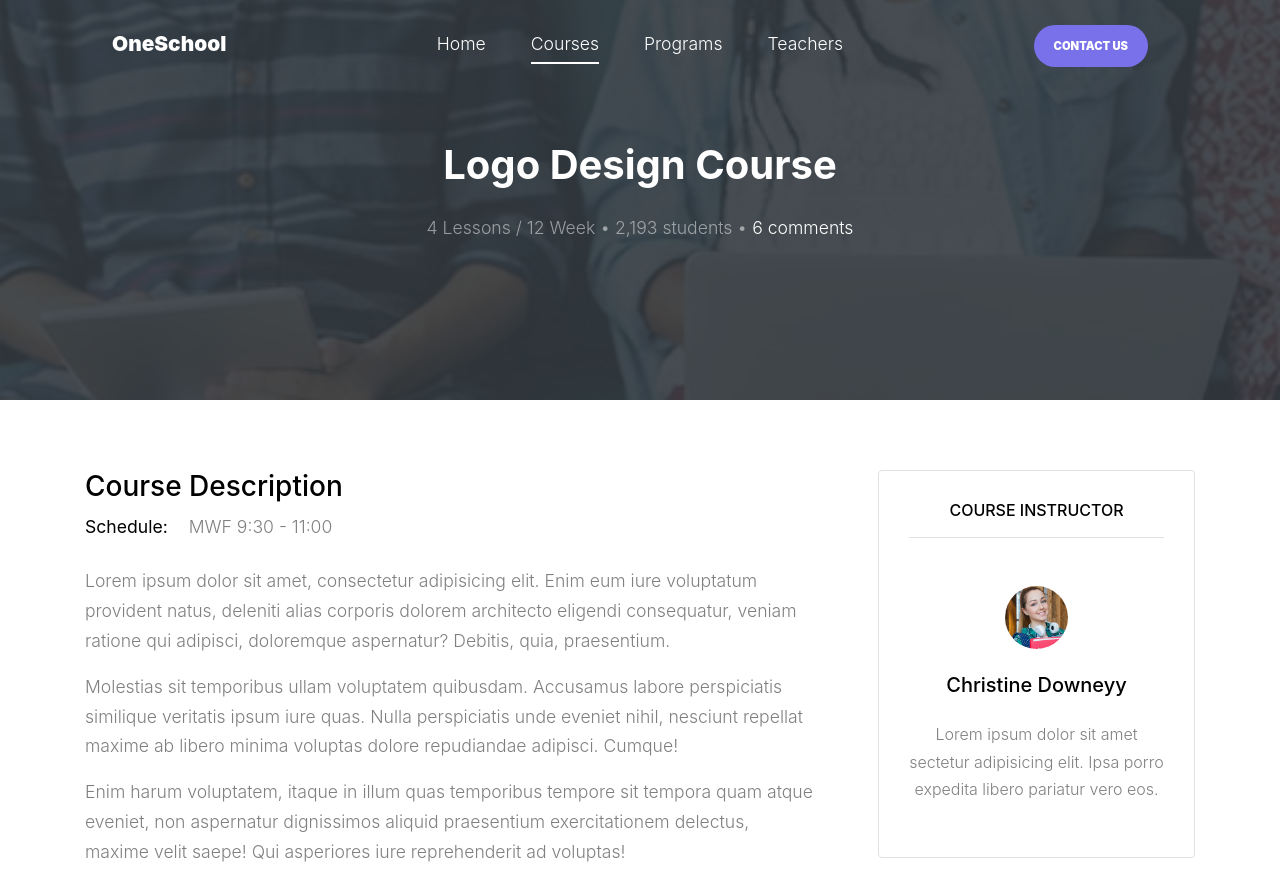
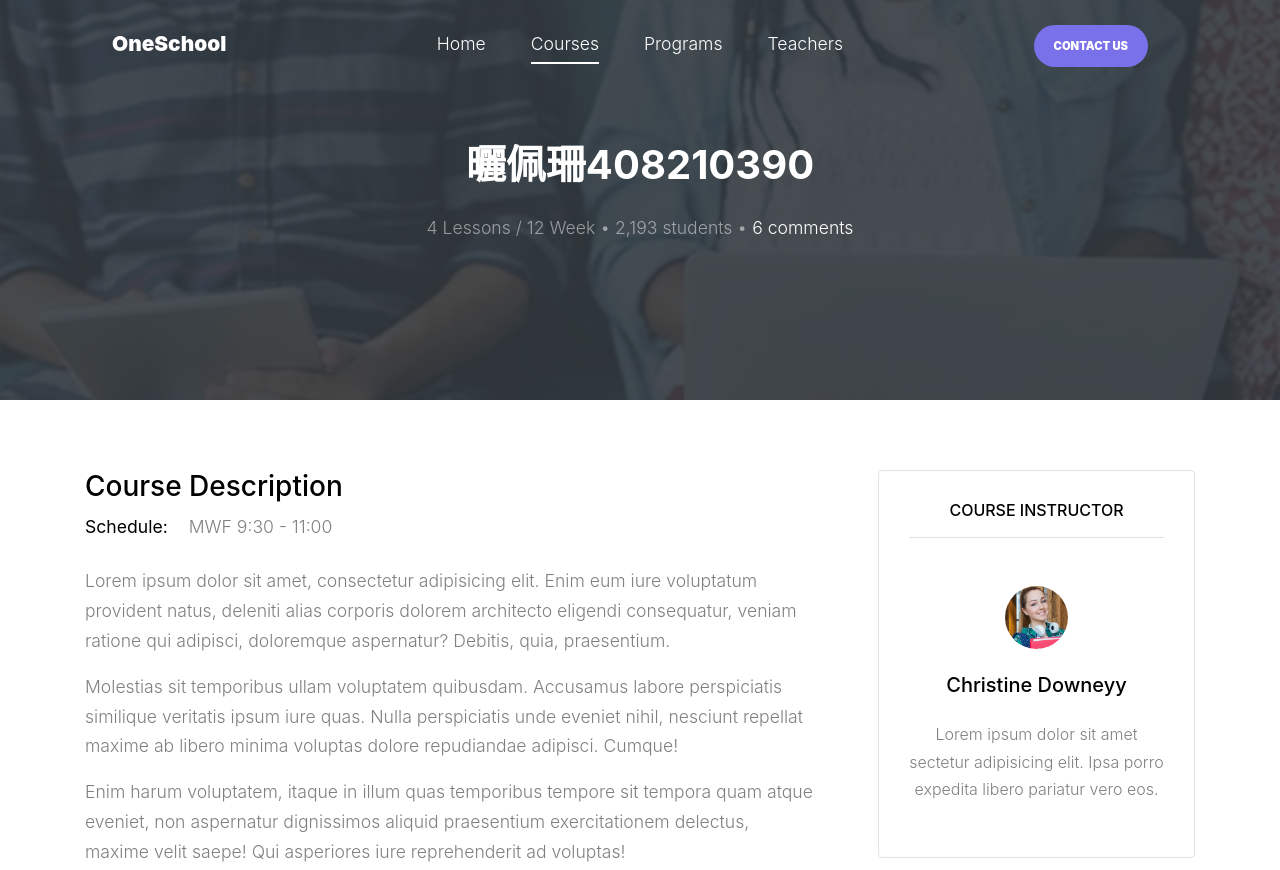
Before and after one commit to Suzanne0611/1081-midprep-Suzanne0611, a plain HTML site: page course-single.html in a window 1280 px wide. Shown: the top 870 px of the page. Drawn offline with Linux system fonts and the light colour scheme; files whose address does not match are found by name.

Commit message:
Update course-single.html

```diff
--- a/course-single.html
+++ b/course-single.html
@@ -78,7 +78,7 @@
             <div class="col-12">
               <div class="row justify-content-center align-items-center text-center">
                 <div class="col-lg-6">
-                  <h1 data-aos="fade-up" data-aos-delay="0">Logo Design Course</h1>
+                  <h1 data-aos="fade-up" data-aos-delay="0">曬佩珊408210390</h1>
                   <p data-aos="fade-up" data-aos-delay="100">4 Lessons / 12 Week &bullet; 2,193 students &bullet; <a href="#" class="text-white">6 comments</a></p>
                 </div>
 
```
